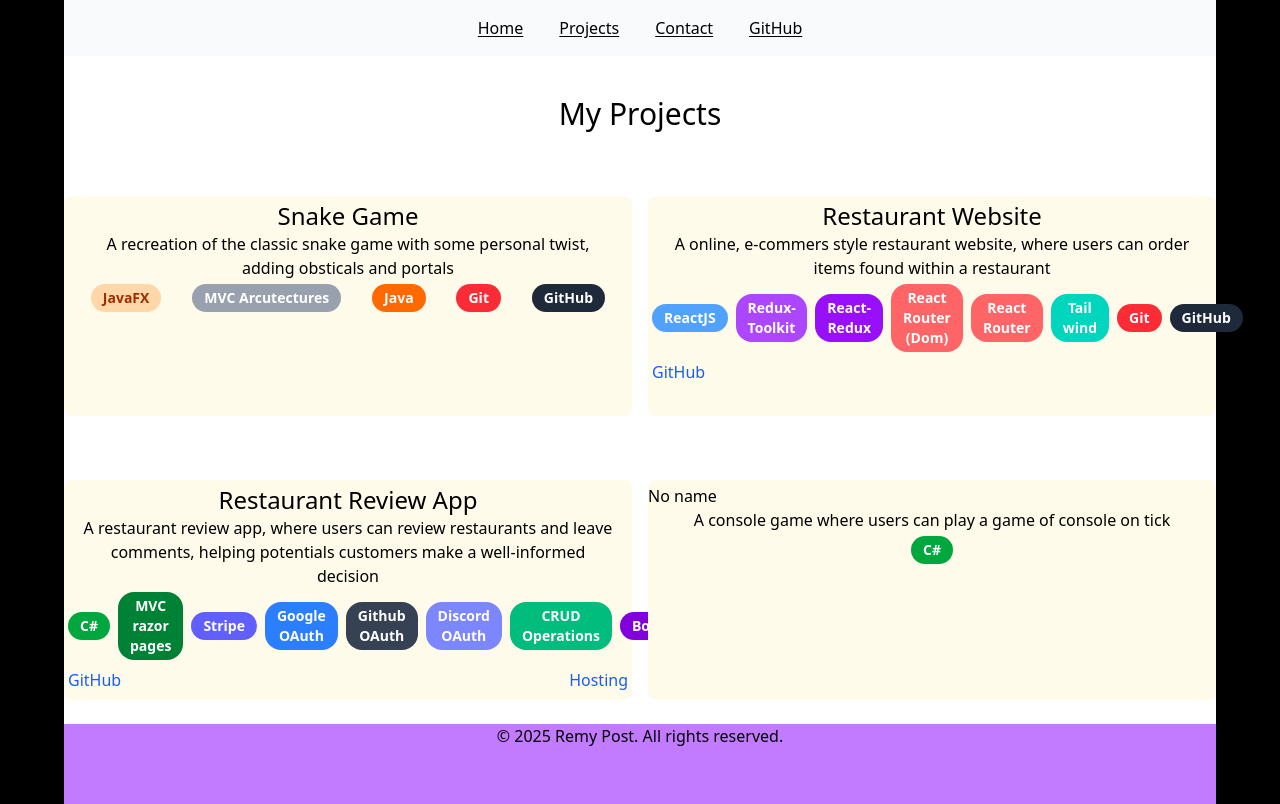
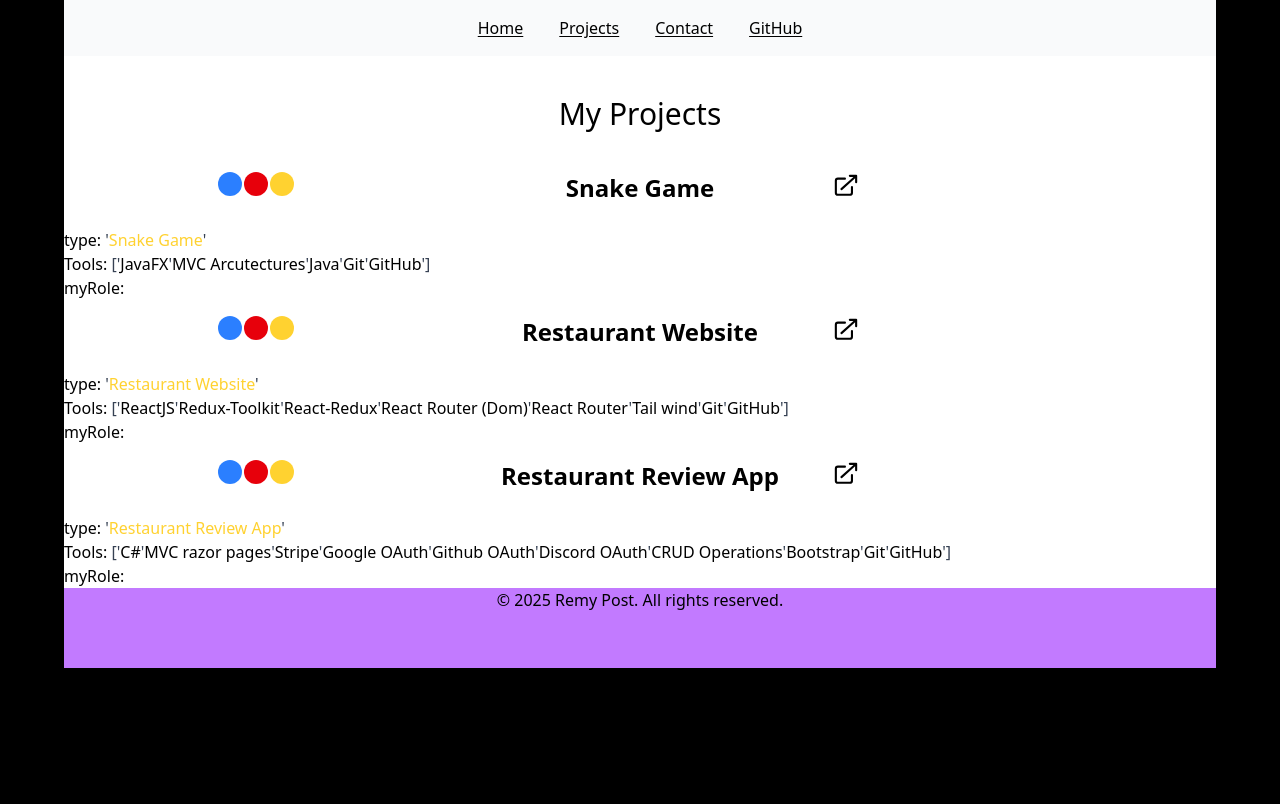
Before and after one commit to Remy-Post/portfolio, a React (Vite) app in the folder portfolio-project/: page /projects in a window 1280 px wide. Built offline with nearby package versions, Linux system fonts and the light colour scheme.

Commit message:
Refactored Project and Index components for improved structure and readability, updated mock data, and enhanced UI with new layout and dynamic data rendering.

```diff
--- a/portfolio-project/public/mockdata.json
+++ b/portfolio-project/public/mockdata.json
@@ -27,15 +27,6 @@
       "techStack": ["C#", "MVC razor pages", "Stripe", "Google OAuth", "Github OAuth", "Discord OAuth", "CRUD Operations", "Bootstrap", "Git", "GitHub"],
       "githubLink": "https://github.com/Remy-Post/Restaurant_Review_App",
       "hostingLink": "https://restaurant-review.tryasp.net/"
-    },
-    {
-      "id": 4,
-      "name": "",
-      "shortDescription": "A console game where users can play a game of console on tick",
-      "description": "",
-      "techStack": ["C#"],
-      "githubLink": "",
-      "hostingLink": ""
     }
   ],
   "techStacks": [
--- a/portfolio-project/src/Index.jsx
+++ b/portfolio-project/src/Index.jsx
@@ -1,32 +1,53 @@
+import { useEffect, useState } from "react";
+
 export default function Index(){
+    const [image, setImage] = useState(null);
+
+    useEffect(() => {
+        fetch("https://picsum.photos/600/400")
+            .then(response => {
+                if (!response.ok) {
+                    throw new Error("Network response was not ok");
+                }
+                return response.json();
+            })
+            .then(data => setImage(data))
+            .catch(error => console.log(error));
+    }, []);
+
     return(
         <>
           {/* Header */}
-          <div className="w-full h-[30vh] bg-amber-50 grid grid-cols-[40%_60%]">
-            <div className="flex flex-col justify-center">
-                <h1 className="">Hi, I'm Remy Post</h1>
-                <h3 className="">A Computer Science Student passionate in Web Development</h3>
+          <div className="w-full h-[30vh] bg-amber-50 grid grid-cols-[1fr_1fr] gap-4">
+            <div className="w-[90%] mx-auto self-center flex flex-col text-end">
+                <h1 className="text-2xl">Hi, I'm <span className="font-bold">Remy Post</span></h1>
+                <h3 className="my-1">A Computer Science Student passionate in Web Development</h3>
             </div>
+              {image != null ? <img src={image} alt="Just an image of myself" /> : <p className="text-center self-center"><strong>Loading...</strong></p>}
           </div>
-
-           <div className="w-full h-[50vh] bg-amber-200 grid grid-rows-[30%_70%]">
-               <h3 className="text-2xl text-center self-center">
-                   Who am I?
-               </h3>
-               <p>
+           <div className="flex flex-col gap-4  h-[50vh] justify-evenly text-center">
+               <TextHolder>
                    I'm an software developper focused on creating scalable and user-friendly web applications.
-               </p>
-               <p>
+               </TextHolder>
+               <TextHolder>
                    I'm an software developper focused on creating web applications that are both visually appealing and easy to use.
-               </p>
-               <p>
+               </TextHolder>
+               <TextHolder>
                    Also, I'm one who likes to watch movies and play board games
-               </p>
+               </TextHolder>
+               <TextHolder>
+                   I'm also a big fan of video games and I enjoy playing them in my free time.
+               </TextHolder>
            </div>
-
            <div className="w-full h-[30vh] bg-amber-400">
 
            </div>
         </>
     )
 }
+
+function TextHolder({children}){
+    return(
+        <p className="">{children}</p>
+    )
+}
--- a/portfolio-project/src/Project.jsx
+++ b/portfolio-project/src/Project.jsx
@@ -1,68 +1,71 @@
 //Helper used to return a 'project element'
 export default function Project({children, ...params}){
+    const colors = {
+        gray: "text-gray-700",
+        yellow: "text-amber-300",
+        blue: "text-cyan-400",
+        red: "text-red-600",
+        orange: "text-orange-400",
+        main: "text-black"
+
+    }
     return(
-        <>
-        {params.id !== undefined ?
-            //True
-            <div {...params} className="w-full my-6 py-1 rounded-lg bg-amber-50">
-                {params.name ? <h2 className="text-center text-2xl">{params.name}</h2> : <p>No name</p>}
-                {params.shortDescription ? <p className="text-center w-[95%] mx-auto">{params.shortDescription}</p> : <p>No Description</p>}
-                {params.techStack && <p className="text-center">
-                    <div className="rounded-2xl flex justify-evenly my-1 items-center">
-                        {params.techStack.map((tech, index) => <TechStack key={index} tech={tech} />)}
-                    </div>
-                </p>}
-                <div className="flex justify-between">
-                    {params.githubLink && <p className="mx-1 my-1 hover:underline text-blue-600"><a href={params.githubLink} target="_blank" rel="noopener noreferrer">GitHub</a></p>}
-                    {params.hostingLink && <p className="mx-1 my-1 hover:underline text-blue-600"><a href={params.hostingLink} target="_blank" rel="noopener noreferrer">Hosting</a></p>}
+        <div className="">
+            {/*Header*/}
+            <div className="grid grid-cols-3">
+                <div className="w-20 flex justify-evenly mx-auto">
+                    <div className="bg-blue-500 w-[3vh] h-[3vh] rounded-4xl"></div>
+                    <div className="bg-red-600 w-[3vh] h-[3vh] rounded-4xl"></div>
+                    <div className="bg-amber-300 w-[3vh] h-[3vh] rounded-4xl"></div>
+                </div>
+                <h3 className="text-2xl font-bold text-center self-center">{params.name}</h3>
+                {/*Icon*/}
+                <div>
+                    <svg stroke="currentColor" fill="currentColor" stroke-width="0" viewBox="0 0 20 20"
+                         aria-hidden="true" className="h-7 w-7 self-end hover:cursor" height="1em" width="1em"
+                         xmlns="http://www.w3.org/2000/svg">
+                        <path fill-rule="evenodd"
+                              d="M4.25 5.5a.75.75 0 00-.75.75v8.5c0 .414.336.75.75.75h8.5a.75.75 0 00.75-.75v-4a.75.75 0 011.5 0v4A2.25 2.25 0 0112.75 17h-8.5A2.25 2.25 0 012 14.75v-8.5A2.25 2.25 0 014.25 4h5a.75.75 0 010 1.5h-5z"
+                              clip-rule="evenodd"></path>
+                        <path fill-rule="evenodd"
+                              d="M6.194 12.753a.75.75 0 001.06.053L16.5 4.44v2.81a.75.75 0 001.5 0v-4.5a.75.75 0 00-.75-.75h-4.5a.75.75 0 000 1.5h2.553l-9.056 8.194a.75.75 0 00-.053 1.06z"
+                              clip-rule="evenodd"></path>
+                    </svg>
                 </div>
             </div>
-            :
-            //False
-            <div {...params} className="w-full text-red-600 font-bold text-center my-12">
-                <p className="text-4xl">Error</p>
+            {/*Body*/}
+            <br className="bg-blue-500"/>
+            <div>
+                <div> {/* Name*/}
+                    <span className={colors.main}>type:</span>
+                    <span className={colors.gray}> '</span>
+                    <span className={colors.blue}>{params.type}</span>
+                    <span className={colors.yellow}>{params.name}</span>
+                    <span className={colors.gray}>'</span>
+                </div>
+                <div> {/* Tech Stack */}
+                    <span className={colors.main}>Tools: </span>
+                    <span className={colors.gray}>[</span>
+                    <span className={colors.gray}>'</span>
+                    {
+                        params.techStack.map((t, index) => (
+                            <span key={index}>
+                                <span key={index} className={colors.main}>{t}</span>
+                                <span className={colors.gray}>'</span>
+                            </span>
+                        ))
+                    }
+                    <span className={colors.gray}>]</span>
+                </div>
+                <div> {/*Role*/}
+                    <span className={colors.main}>myRole: </span>
+                    <span className={colors.orange}>{params.role}</span>
+                </div>
             </div>
-        }
-            {children}
-        </>
+            {/*Footer*/}
+            <div>
+
+            </div>
+        </div>
     )
 }
-
-function TechStack({tech}){
-    const techColor = {
-        "JavaFX": "bg-orange-200 text-orange-800",
-        "Java": "bg-orange-500 text-white",
-        "MVC Arcutectures": "bg-gray-400 text-white",
-        "Git": "bg-red-500 text-white",
-        "GitHub": "bg-gray-800 text-white",
-        "ReactJS": "bg-blue-400 text-white",
-        "React": "bg-blue-400 text-white",
-        "Redux-Toolkit": "bg-purple-500 text-white",
-        "React-Redux": "bg-purple-600 text-white",
-        "React Router (Dom)": "bg-red-400 text-white",
-        "React Router": "bg-red-400 text-white",
-        "Tail wind": "bg-teal-400 text-white",
-        "Tailwind": "bg-teal-400 text-white",
-        "C#": "bg-green-600 text-white",
-        "MVC razor pages": "bg-green-700 text-white",
-        "Stripe": "bg-indigo-500 text-white",
-        "Google OAuth": "bg-blue-500 text-white",
-        "Github OAuth": "bg-gray-700 text-white",
-        "Discord OAuth": "bg-indigo-400 text-white",
-        "CRUD Operations": "bg-emerald-500 text-white",
-        "Bootstrap": "bg-purple-700 text-white",
-        "C++": "bg-blue-700 text-white",
-        "JavaScript": "bg-yellow-400 text-black",
-        "TypeScript": "bg-blue-600 text-white",
-        "MySQL": "bg-orange-300 text-black",
-        "PHP": "bg-indigo-300 text-black",
-        "HTML": "bg-orange-600 text-white",
-        "CSS": "bg-blue-500 text-white",
-        "Python": "bg-yellow-300 text-blue-800",
-        "Arduino (C++)": "bg-teal-600 text-white"
-    };
-
-    return(
-        <div className={techColor[tech] + " rounded-2xl px-3 py-1 text-sm font-semibold mx-1"}>{tech}</div>
-    )
-}
--- a/portfolio-project/src/Projects.jsx
+++ b/portfolio-project/src/Projects.jsx
@@ -29,7 +29,7 @@ export default function Projects(){
     return (
         <>
             <h1 className="text-3xl text-center my-10">My Projects</h1>
-            <div className="grid grid-cols-2 grid-rows-2 gap-4">
+            <div className="flex flex-col gap-4">
                 {projectList === null ?
                     //Empty MOCK data / Before it loads
                     <p>Loading...</p> :
```
